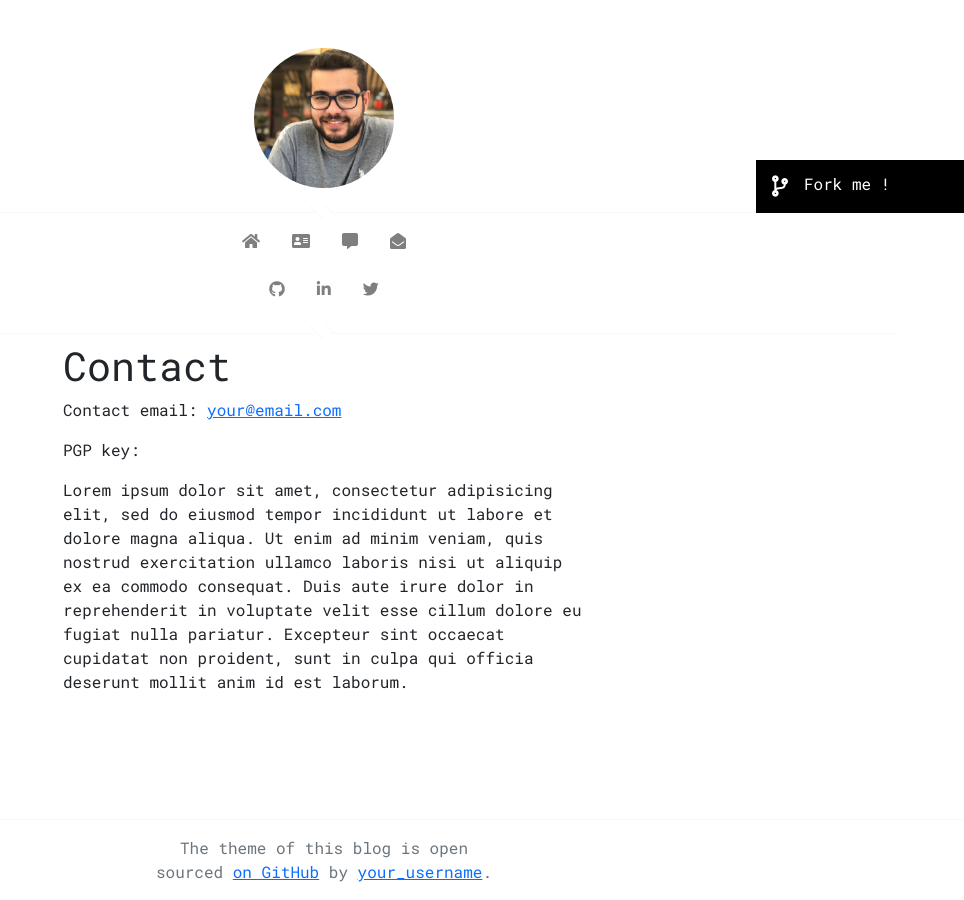
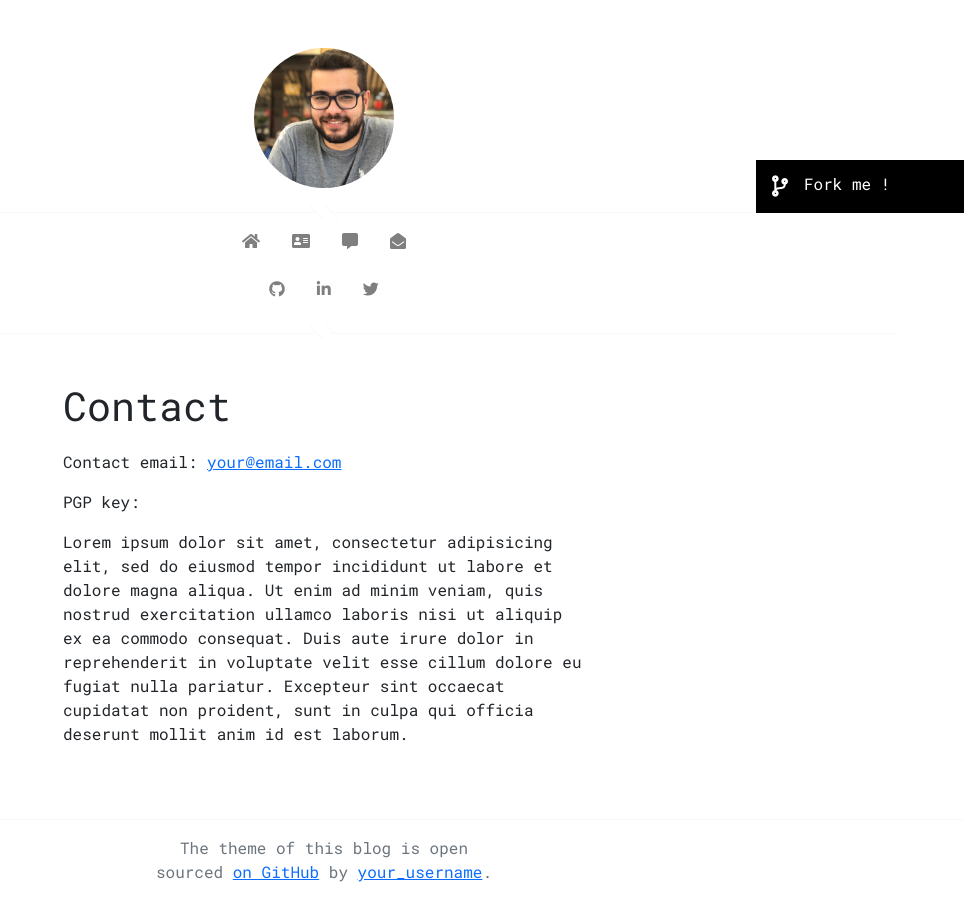
Before and after one commit to lbenicio/lbenicio-minimal-v1, a Jekyll site: the page built from contact.md, in a window 1280 px wide. Shown: the whole page, without its empty margins (316-1280 px from the left). Built offline with Jekyll 4.4.1, drawn with Linux system fonts in a browser that asks for light colours.

Commit message:
add blog posts style

```diff
--- a/assets/style.scss
+++ b/assets/style.scss
@@ -8,6 +8,15 @@ body {
 
 #main-container {
     overflow-wrap: break-word;
+}
+
+#main-container h1 {
+    margin-bottom: 0.5em;
+    margin-top: 1em;
+}
+
+#main-container table td {
+    padding-right: 1em;
 }
 
 .fork-me {
```
Also changed, not shown: lbenicio-minimal-v1.gemspec.
